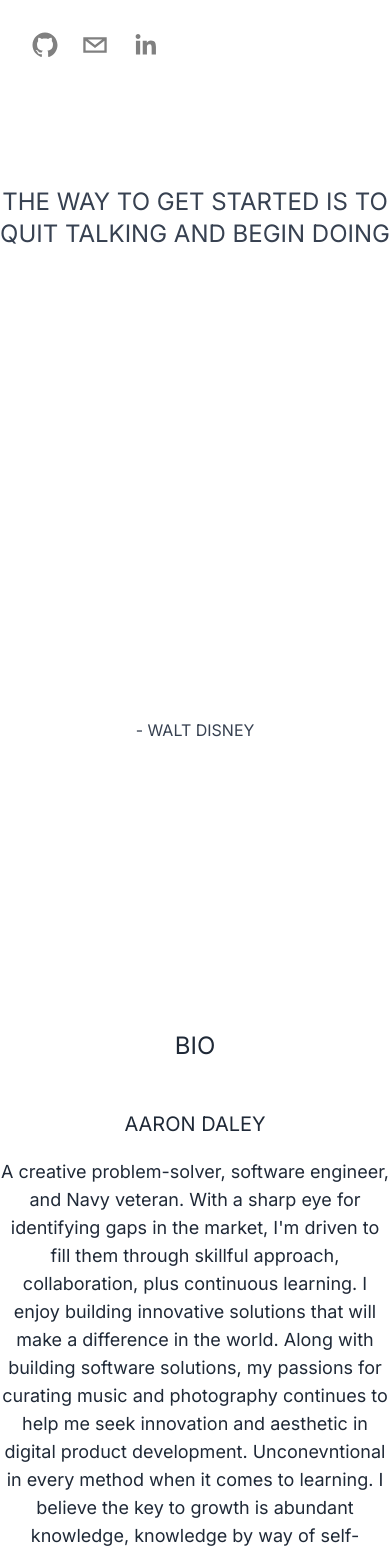
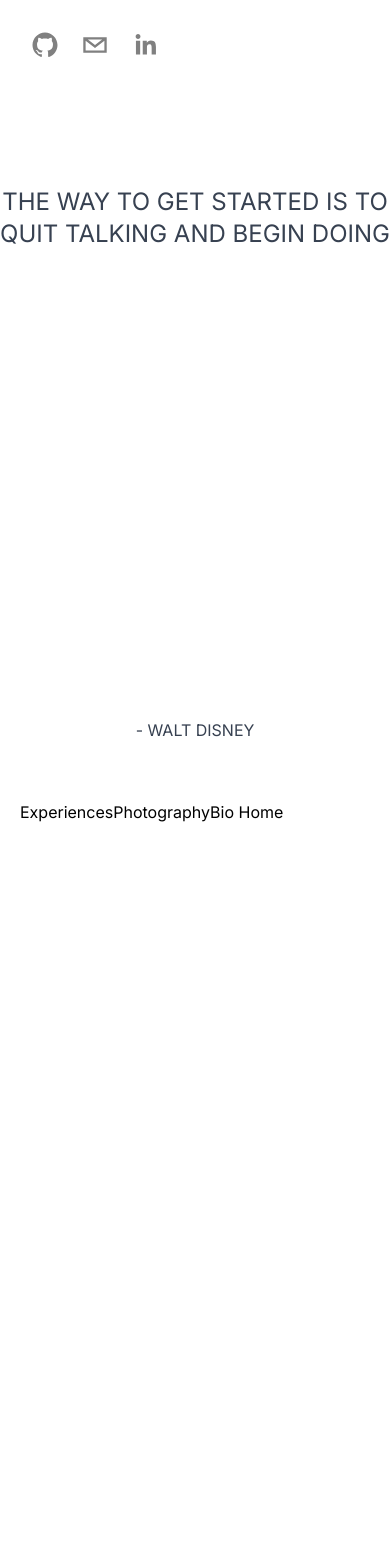
Before and after one commit to trble91/portfolio-new, a Next.js app: page / in a window 390 px wide. Shown: the top 1554 px of the page. After the commit the page ends 998 px from the top, so only its background shows below. Built offline with nearby package versions, Linux system fonts and the light colour scheme.

Commit message:
works on navbar

```diff
--- a/Components/Nav.jsx
+++ b/Components/Nav.jsx
@@ -1,25 +1,16 @@
-
-import React from 'react'
-import Link from 'next/link';
-import Experiences from './Screens/Experiences';
-import AboutMe from './Screens/AboutMe';
-import Photography from './Screens/Photography';
+import React from "react";
+import Link from "next/link";
+import Experiences from "./Screens/Experiences";
+import AboutMe from "./Screens/AboutMe";
+import Photography from "./Screens/Photography";
 
 export default function Nav() {
   return (
     <nav className="sticky bottom-0 p-5 flex-row-reverse items-end justify-between max-w-[600px] mx-auto z-20 xl:items-center">
-     <Link href={<Experiences />}>
-      <a className='p-5'>Experiences</a>
-     </Link>
-     <Link href={<Photography />}>
-      <a className='justify-between'>Photography</a>
-     </Link>
-     <Link href={<AboutMe />}>
-      <a className='justify-between'>Bio</a>
-     </Link>
-     <Link href="/">
-      <a className='p-5'>Home</a>
-     </Link>
+      <Link href='/Screens/Experiences'>Experiences</Link>
+      <Link href='/Screens/Photography'>Photography</Link>
+      <Link href='/Screens/AboutMe'>Bio</Link>
+      <Link href="/"> Home</Link>
     </nav>
-  )
+  );
 }
--- a/Components/Screens/AboutMe.jsx
+++ b/Components/Screens/AboutMe.jsx
@@ -6,13 +6,13 @@ export default function AboutMe() {
   return (
     <>
       <div className="flex relative flex-col text-center md:text-left xl:flex-row  xl:px-10 min-h-screen justify-center xl:space-y-0 mx-auto items-center snap-center">
-          <h3 className="absolute top-24 uppercase tracking-[20px] text-gray-800 text-2xl sm:text-gray-800 dark:text-gray-900">
+          <h3 className="absolute top-24 uppercase tracking-[20px] text-gray-800 text-2xl sm:text-gray-800">
             Bio
           </h3>
-          <h6 className="absolute top-44 uppercase tracking-[15px] text-gray-800 text-xl sm:text-gray-800 dark:text-gray-900">
+          <h6 className="absolute top-44 uppercase tracking-[15px] text-gray-800 text-xl sm:text-gray-800">
             Aaron Daley
           </h6>
-          <div className="flex absolute flex-row text-center text-gray-800 text-lg top-56 xl:flex-row max-w-[500px] items-center snap-center dark:text-gray-900">
+          <div className="flex absolute flex-row text-center text-gray-800 text-lg top-56 xl:flex-row max-w-[500px] items-center snap-center">
             <p className="flex relative text-m">
               {
                 "A creative problem-solver, software engineer, and Navy veteran. With a sharp eye for identifying gaps in the market, I'm driven to fill them through skillful approach, collaboration, plus continuous learning. I enjoy building innovative solutions that will make a difference in the world. Along with building software solutions, my passions for curating music and photography continues to help me seek innovation and aesthetic in digital product development."
--- a/Components/Screens/Experiences.jsx
+++ b/Components/Screens/Experiences.jsx
@@ -6,7 +6,7 @@ import { motion } from "framer-motion";
 function Experiences() {
   return (
     <div className="flex relative flex-col text-center md:text-left xl:flex-row max-w-[600px] xl:px-10 min-h-screen justify-center xl:space-y-0 mx-auto items-center snap-center">
-      <h3 className="absolute top-24 uppercase tracking-[20px] text-gray-700 text-xl dark:text-gray-900">
+      <h3 className="absolute top-24 uppercase tracking-[20px] text-gray-700 text-xl">
         Projects
       </h3>
       <motion.div
--- a/Components/Screens/Homepage.jsx
+++ b/Components/Screens/Homepage.jsx
@@ -19,10 +19,11 @@ export default function Homepage() {
         }}
         className="flex relative flex-col text-center md:text-left xl:flex-row max-w-[200px] xl:px-10 min-h-screen justify-center xl:space-y-0 mx-auto items-center snap-end"
       >
-        <h3 className="absolute top-24 uppercase tracking-[17px] text-gray-700 text-2xl sm:text-gray-700 dark:text-gray-900">
-          The way to get started is to quit talking and begin doing
+        <h3 className="absolute top-24 uppercase tracking-[17px] text-gray-700 text-2xl sm:text-gray-700">
+          The way to get started is to {'\n'}
+          quit talking and begin doing
         </h3>
-        <p className="absolute bottom-48 uppercase tracking-[2px] text-gray-700 text-md marker:mb-10 dark:text-gray-900">
+        <p className="absolute bottom-48 uppercase tracking-[2px] text-gray-700 text-md marker:mb-10">
           - Walt Disney
         </p>
       </motion.div>
--- a/Components/Screens/Photography.jsx
+++ b/Components/Screens/Photography.jsx
@@ -6,7 +6,7 @@ import Image from 'next/image';
 export default function Photography() {
   return (
    <div className='flex sticky flex-row text-center sm:max-w-[300px]  md:flex-row md:text-left xl:flex-row max-w-[400px] xl:px-5 min-h-screen justify-center xl: space-y-4 mx-auto items-center snap-center'>
-    <h3 className='absolute top-10 uppercase tracking-[17px] text-gray-700 text-2xl sm:text-gray-700 sm:text-base md:text-gray-700 lg:text-gray-700 xl:text-gray-800 dark:text-gray-900'>
+    <h3 className='absolute top-10 uppercase tracking-[17px] text-gray-700 text-2xl sm:text-gray-700 sm:text-base md:text-gray-700 lg:text-gray-700 xl:text-gray-800'>
         Photography
     </h3>
     <>
--- a/app/globals.css
+++ b/app/globals.css
@@ -19,7 +19,7 @@
 
 @media (prefers-color-scheme: dark) {
    * {
-    color: rgb(240, 240, 240) !important;
+    color: rgb(78, 78, 78) !important;
   }
 }
 
--- a/app/page.js
+++ b/app/page.js
@@ -5,7 +5,7 @@ import Homepage from "@/Components/Screens/Homepage.jsx";
 import AboutMe from "@/Components/Screens/AboutMe";
 // import Skills from "@/Components/Screens/Skills";
 import Photography from "@/Components/Screens/Photography";
-// import Nav from "@/Components/Nav.jsx";
+import Nav from "@/Components/Nav.jsx";
 import './globals.css'
 import Experiences from "@/Components/Screens/Experiences";
 
@@ -15,12 +15,12 @@ export default function Home() {
       <React.StrictMode>
         <div className="snap-mandatory min-h-screen dark:bg-gray-800 dark:text-gray-900">
           <Header />
-          {/* <Nav /> */}
           <Homepage />
-          <AboutMe />
-          {/* <Skills /> */}
+          {/* <AboutMe />
+          <Skills />
           <Experiences />
-          <Photography />
+          <Photography /> */}
+          <Nav />
         </div>
       </React.StrictMode>
     </>
```
